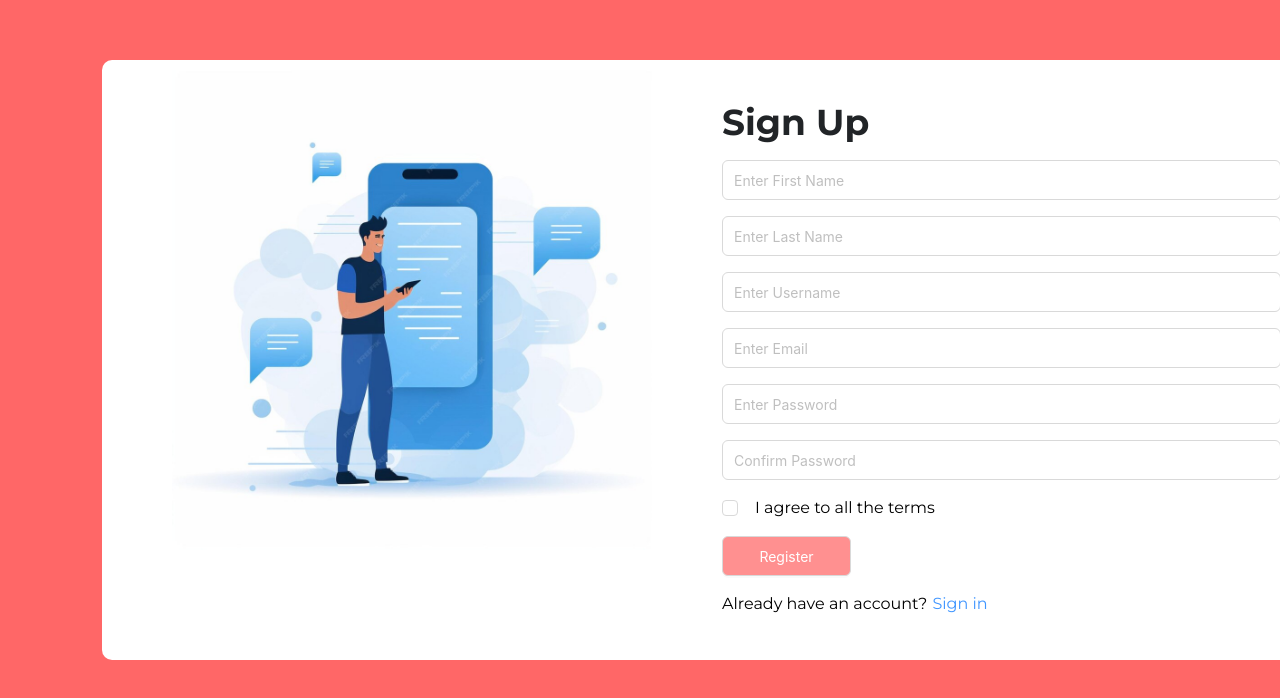
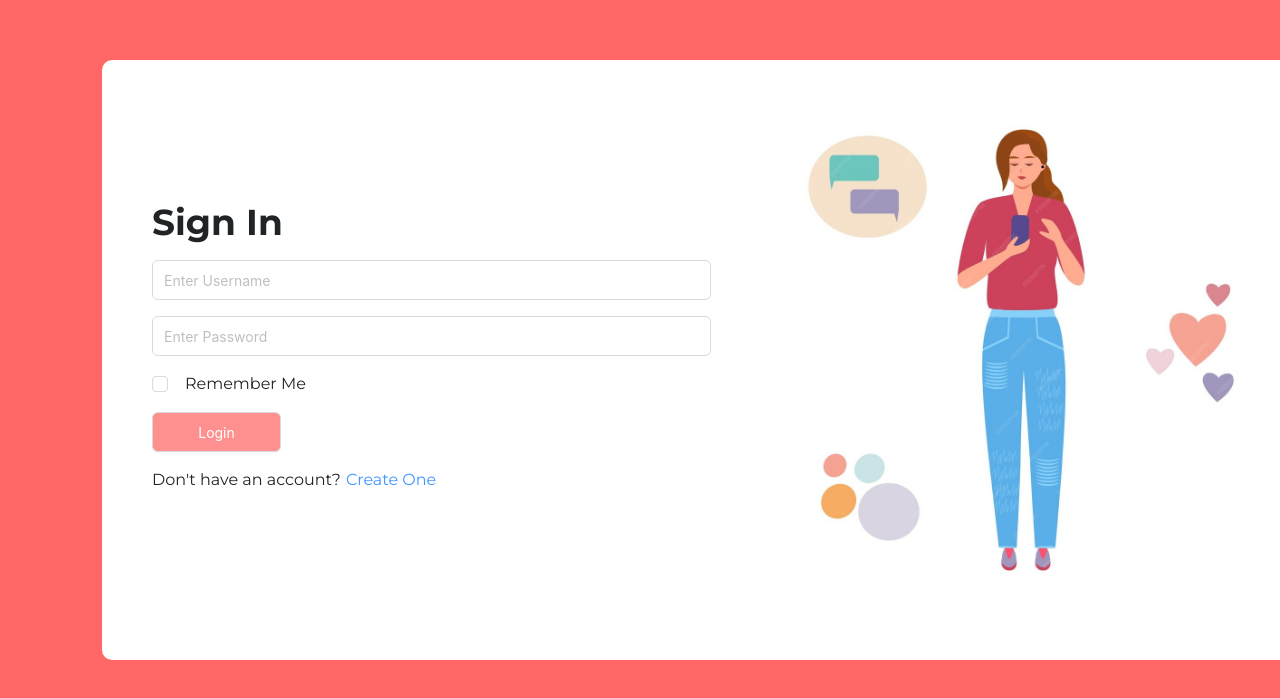
Before and after one commit to bindu8601/Task-Track, a React (Create React App) app in the folder client/: page / in a window 1280 px wide. Shown: the top 698 px of the page. Built offline with nearby package versions, Linux system fonts and the light colour scheme.

Commit message:
login page

```diff
--- a/client/src/App.js
+++ b/client/src/App.js
@@ -1,10 +1,12 @@
+import Login from "./pages/Login/Login";
 import Register from "./pages/Register/Register";
 
 
 function App() {
   return (
     <div>
-      <Register/>
+      {/* <Register/> */}
+      <Login/>
     </div>
   );
 }
--- /dev/null
+++ b/client/src/pages/Login/Login.jsx
@@ -0,0 +1,33 @@
+import React from 'react'
+import { Button, Checkbox } from 'antd';
+import CustomInput from '../Register/components/CustomInput';
+import loginImage from '../../assets/images/Login.png'
+
+const Login = () => {
+  return (
+    <div className="w-screen h-screen bg-[#FF6767] relative">
+    <div className='flex bg-white w-[1236px] h-[600px] left-[102px] top-[60px] absolute' style={{borderRadius:'10px',boxShadow:'5px 4px 14px 0px rgba(0, 0, 0, 0.04),20px 16px 26px 0px rgba(0, 0, 0, 0.03),45px 36px 34px 0px rgba(0, 0, 0, 0.02),80px 64px 41px 0px rgba(0, 0, 0, 0.01),124px 100px 45px 0px rgba(0, 0, 0, 0);'}}>
+      <div className='mt-[140px] ml-[50px]'>
+        <p className='text-[36px] font-[700] leading-[44px] text-[#212427]'>Sign In</p>
+        <CustomInput placeHolder='Enter Username'/>
+        <CustomInput placeHolder='Enter Password'/>
+        <p className='flex pt-[16px]'>
+        <Checkbox className='pr-[17px]'/>
+<span className='text-[16px] text-[#212427]'>Remember Me</span>
+        </p>
+        <Button className='w-[129px] h-[40px] bg-[#FF9090] text-[white] mt-[16px]'>Login</Button>
+        <p className='flex pt-[16px] text-[16px] text-[#212427]'>Don't have an account?
+          <p className='text-[#4096ff] pl-[5px]' style={{cursor:'pointer'}} >Create One</p>
+        </p>
+      </div>
+      <div className='w-[480px] h-[500px] mt-[40px] flex items-center ml-[70px] mr-[70px]'>
+      <img src={loginImage} />
+      </div>
+    </div>
+    </div>
+  )
+}
+
+
+
+export default Login
--- a/client/src/pages/Register/Register.jsx
+++ b/client/src/pages/Register/Register.jsx
@@ -23,7 +23,7 @@ const Register = () => {
 I agree to all the terms
         </p>
         <Button className='w-[129px] h-[40px] bg-[#FF9090] text-[white] mt-[16px]'>Register</Button>
-        <p className='flex pt-[16px]'>Already have an account?
+        <p className='flex pt-[16px] text-[#212427]'>Already have an account?
           <p className='text-[#4096ff] pl-[5px]' style={{cursor:'pointer'}} >Sign in</p>
         </p>
       </div>
```
Also changed, not shown: client/src/assets/images/Login.png (added).
